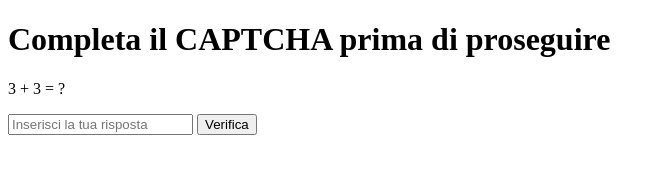
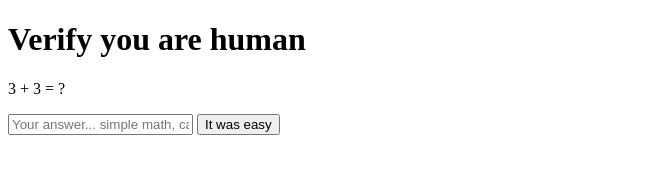
Before and after one commit to vittoriomistretta/sendmeanemail, a plain HTML site: page index.html in a window 1280 px wide. Shown: the whole page, without its empty margins (0-665 px from the left). Drawn offline with Linux system fonts and the light colour scheme.

Commit message:
Update index.html

```diff
--- a/index.html
+++ b/index.html
@@ -33,10 +33,10 @@
 </head>
 <body>
 
-    <h1>Completa il CAPTCHA prima di proseguire</h1>
+    <h1>Verify you are human</h1>
     <p id="captchaQuestion"></p>
-    <input type="text" id="captchaInput" placeholder="Inserisci la tua risposta">
-    <button onclick="verifyCaptcha()">Verifica</button>
+    <input type="text" id="captchaInput" placeholder="Your answer... simple math, calculator not allowed :P">
+    <button onclick="verifyCaptcha()">It was easy</button>
 
 </body>
 </html>
```
